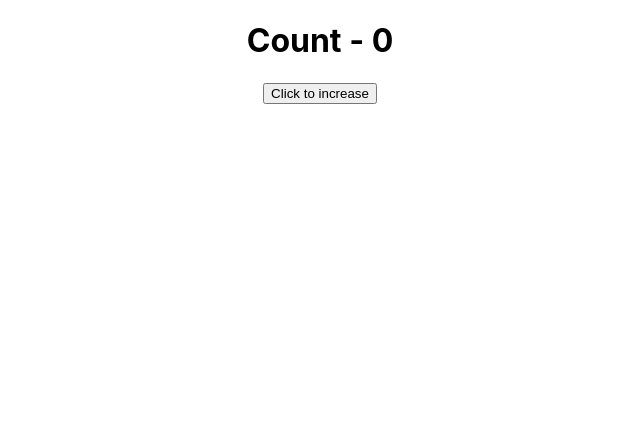
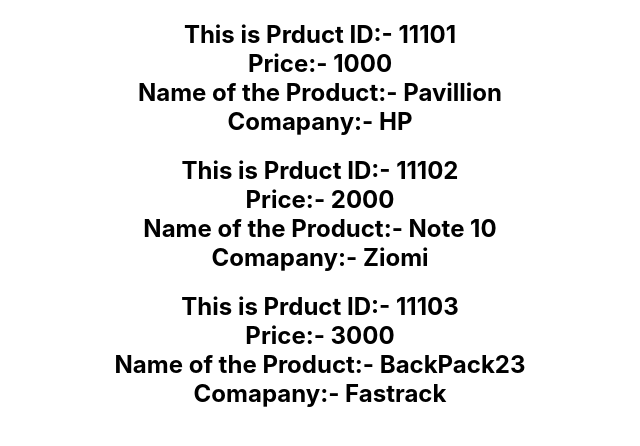
Before and after one commit to Dinesh107/React9AmMay24, a React (Create React App) app: page / in a window 1280 px wide. Shown: the top 446 px of the page, without its empty margins (320-960 px from the left). Built offline with nearby package versions, Linux system fonts and the light colour scheme.

Commit message:
FifthCommit

```diff
--- a/src/App.js
+++ b/src/App.js
@@ -4,13 +4,24 @@
 import WelcomeStudents from './components/WelcomeClassCompPractice';
 import Information from './components/Information';
 import CounterClassState from './components/CounterClassState';
+import StudentsWelcomeConditionalIfElse from './components/StudentsWelcomeConditionalIfElse';
+import StylePracticeInReact from './components/StylePracticeInReact';
+import ProductsList from './components/ProductsList';
 
 
 function App() {
   return (
     <div className="App">
 
-      <CounterClassState/>
+      <ProductsList/>
+
+      {/* <StylePracticeInReact heading1={true}/> */}
+
+      {/* <StudentsWelcomeConditionalIfElse/> */}
+
+      {/* <Welcome name="Ganesh" sportsName="Cricket"/> */}
+
+      {/* <CounterClassState/> */}
 
        {/* <Information/>  */}
 
--- /dev/null
+++ b/src/components/Product.js
@@ -0,0 +1,13 @@
+import React from 'react'
+
+function Product({product}) {
+  return (
+    <div>
+        <h2>
+        This is Prduct ID:- {product.productId} <br/> Price:- {product.productsPrice} <br/> Name of the Product:- {product.productName} <br/> Comapany:- {product.companyName}
+        </h2>
+    </div>
+  )
+}
+
+export default Product
--- /dev/null
+++ b/src/components/ProductsList.js
@@ -0,0 +1,39 @@
+import React from 'react'
+import Product from './Product'
+
+
+function ProductsList() {
+
+//   const products = ['Laptop', 'Redmi 10', 'BackPack']
+
+//   const productsList = products.map(products => <h2>{products}</h2>)
+
+  const products = [
+
+      {
+        productId: 11101,
+        productsPrice: 1000,
+        productName: 'Pavillion',
+        companyName: 'HP'
+      },
+      {
+        productId: 11102,
+        productsPrice: 2000,
+        productName: 'Note 10',
+        companyName: 'Ziomi'
+      },
+      {
+        productId: 11103,
+        productsPrice: 3000,
+        productName: 'BackPack23',
+        companyName: 'Fastrack'
+      }
+
+  ]
+
+  const productsList = products.map(product => <Product product={product} >{product}</Product> )
+
+  return (<div>{productsList}</div>)
+}
+
+export default ProductsList
--- /dev/null
+++ b/src/components/StudentsWelcomeConditionalIfElse.js
@@ -0,0 +1,48 @@
+import React, { Component } from 'react'
+
+
+class StudentsWelcomeConditionalIfElse extends Component {
+
+    constructor(props) {
+        super(props)
+
+        this.state = {
+           studentLoggedIn: true
+        }
+      }
+  render() {
+
+    return (
+         this.state.studentLoggedIn ? <div><h1>Welcome Murugan</h1></div> : <div><h1>Welcome Students</h1></div>
+    )
+
+    // let info
+
+    // if(this.state.studentLoggedIn) {
+
+    //     info = <div><h1>Welcome Ganesh</h1></div>
+
+    // //    return (
+    // //         //  <div>
+    // //         //     <h1>Welcome Ganesh</h1>
+    // //         //  </div>
+
+
+    // //    )
+    // } else {
+
+    //     info = <div><h3>Welcome Students</h3></div>
+
+    //    // return(
+    //         // <div>
+    //         //     <h3>Welcome Students</h3>
+    //         // </div>
+    //    // )
+    // }
+
+    //  return <div>{info}</div>
+
+  }
+
+}
+export default StudentsWelcomeConditionalIfElse
--- /dev/null
+++ b/src/components/StylePracticeInReact.js
@@ -0,0 +1,13 @@
+import React from 'react'
+import './style.css'
+
+function StylePracticeInReact(props) {
+
+    let className = props.heading1 ? 'heading1' : ''
+
+  return (
+    <div><h1 className= {`${className} fontSize`} >StylePracticeInReact</h1></div>
+  )
+}
+
+export default StylePracticeInReact
--- a/src/components/WelcomeFunctionalCompPractice.js
+++ b/src/components/WelcomeFunctionalCompPractice.js
@@ -1,11 +1,21 @@
 import React from 'react';
 
-const Welcome = (props) => {
-console.log(props)
+// const Welcome = ({name, sportsName}) => {
+//     return (
+//         <div>
+//             <h1>Hello I am {name}, I play {sportsName}</h1>
+//         </div>
+//     )
+// }
+
+
+const Welcome = (props) =>  {
+
+     const {name, sportsName} = props;
+
     return (
         <div>
-            <h1>Hello I am {props.name}, I play {props.sportsName}</h1>
-            {props.children}
+            <h1>Hello I am {name}, I play {sportsName}</h1>
         </div>
     )
 }
--- /dev/null
+++ b/src/components/style.css
@@ -0,0 +1,11 @@
+.heading1 {
+
+   color: red;
+
+}
+
+.fontSize {
+
+    font-size: 20px;
+
+}
```
